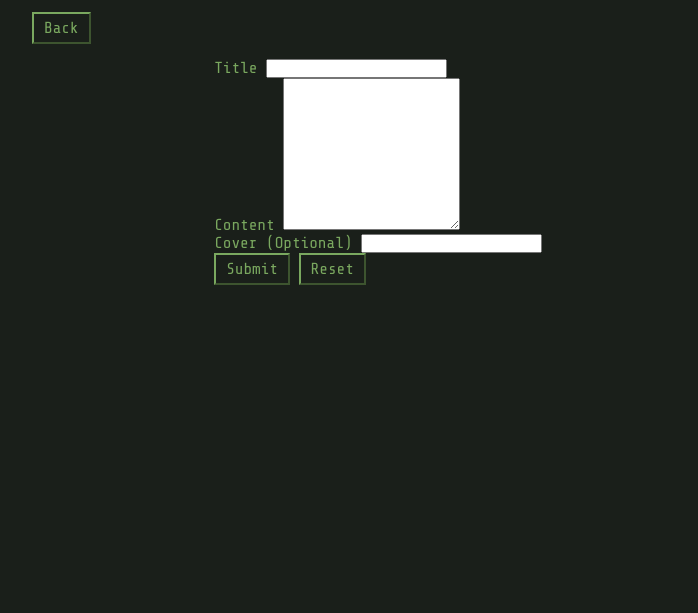
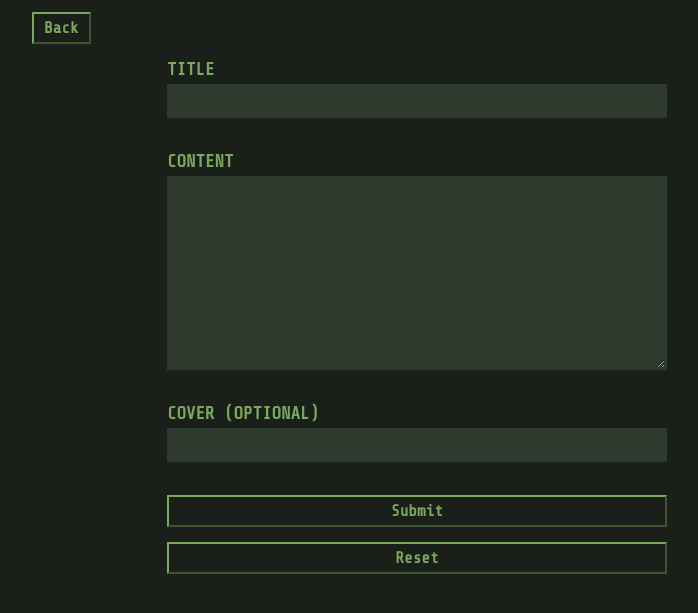
Before and after one commit to klu0926/dynamic-blog-website, a plain HTML site: page new-post.html in a window 1280 px wide. Shown: the part 135-748 px from the top of the page, without its empty margins (223-921 px from the left). Drawn offline with nearby package versions, Linux system fonts and the light colour scheme.

Commit message:
add css for the new-post page

```diff
--- a/styles.css
+++ b/styles.css
@@ -5,6 +5,7 @@
   --background-hover: #2e3a2e;
   --primary: #7aa85f;
   --highlight: #a4ff61;
+  --warning: rgb(252, 41, 41);
 }
 
 * {
@@ -89,6 +90,7 @@ button {
   box-shadow: none;
   cursor: pointer;
   font-family: 'Share Tech Mono', monospace;
+  font-weight: bold;
 }
 
 button:hover,
@@ -97,3 +99,64 @@ button:focus {
   border: 2px inset var(--primary);
   background-color: var(--background-hover);
 }
+
+/* post-new.html */
+
+#post-form {
+  display: flex;
+  flex-direction: column;
+  width: 500px;
+}
+
+#post-form button {
+  margin-bottom: 15px;
+}
+
+.input-div {
+  display: flex;
+  flex-direction: column;
+  width: 100%;
+  gap: 5px;
+}
+
+label {
+  text-transform: uppercase;
+  font-size: 1.1rem;
+  font-weight: bold;
+}
+
+input {
+  width: 100%;
+  padding: 5px;
+  color: var(--highlight);
+  background-color: var(--background-hover);
+  font-size: 1.1rem;
+  border: 2px solid var(--background-hover);
+  outline: none;
+  font-family: 'Share Tech Mono', monospace;
+}
+
+textarea {
+  width: 100%;
+  padding: 5px;
+  color: var(--highlight);
+  background-color: var(--background-hover);
+  font-size: 1rem;
+  border: 2px solid var(--background-hover);
+  outline: none;
+  font-family: 'Share Tech Mono', monospace;
+}
+
+input:focus,
+textarea:focus {
+  border: 2px solid var(--primary);
+}
+
+.validate {
+  color: var(--warning);
+  margin-bottom: 10px;
+}
+
+.validate.valid {
+  color: var(--highlight);
+}
```
